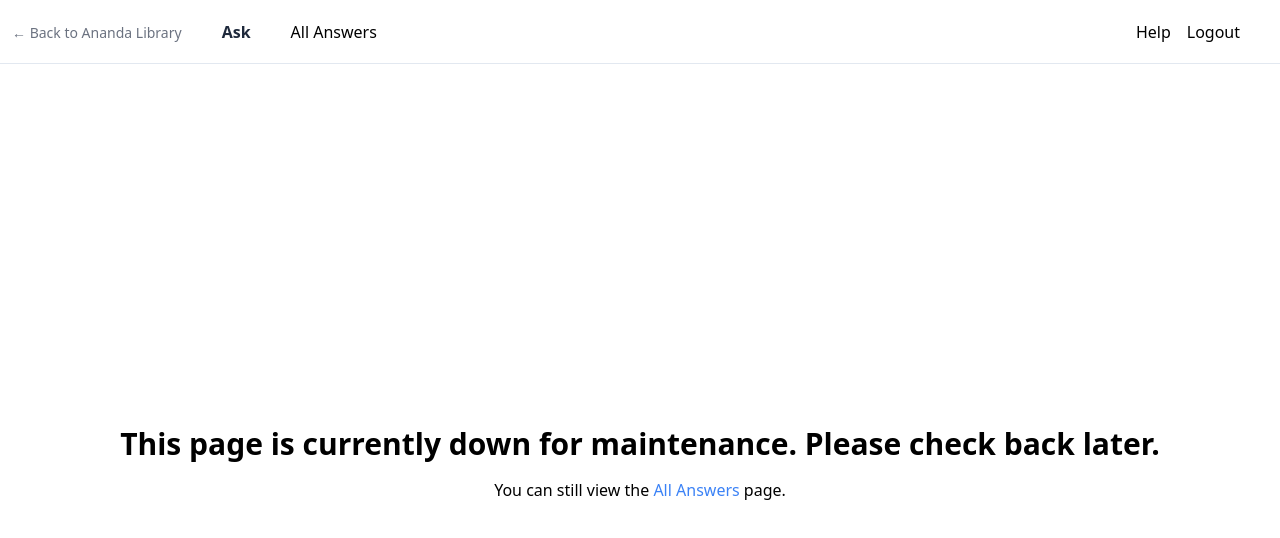
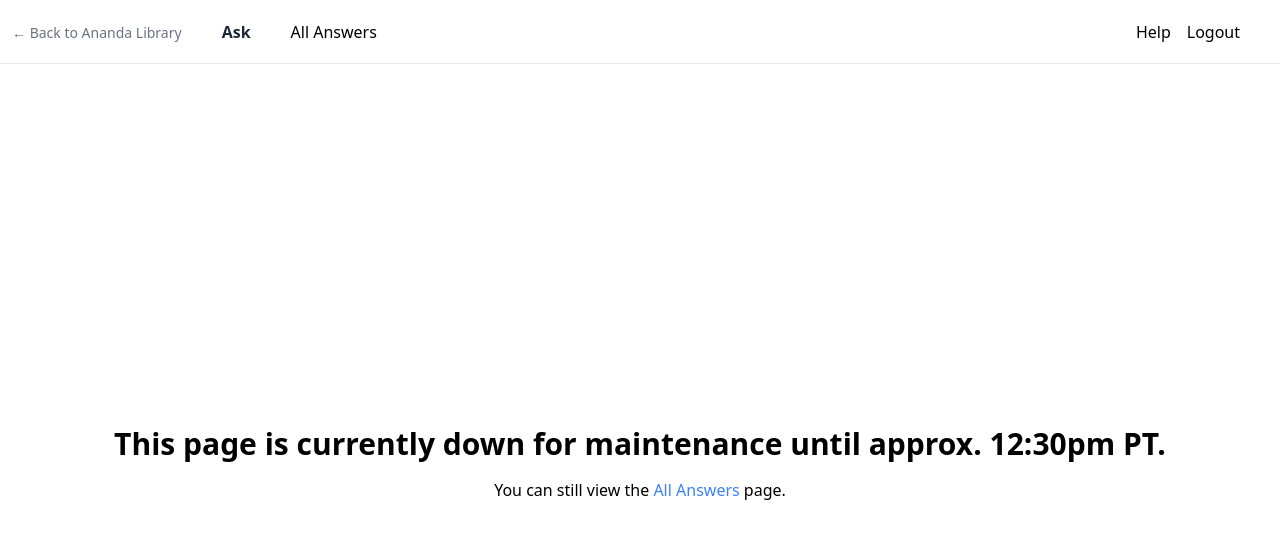
Before and after one commit to mayooear/gpt4-pdf-chatbot-langchain, a Next.js app: page / in a window 1280 px wide. Shown: the top 538 px of the page. Built offline with nearby package versions, Linux system fonts and the light colour scheme.

Commit message:
Set maintenance message

```diff
--- a/pages/index.tsx
+++ b/pages/index.tsx
@@ -289,7 +289,7 @@ export default function Home() {
       <Layout>
         <div className="flex flex-col items-center justify-center min-h-screen">
           <h1 className="text-3xl font-bold">
-            This page is currently down for maintenance. Please check back later.
+            This page is currently down for maintenance until approx. 12:30pm PT.
           </h1>
           <p className="mt-4">
             You can still view the <Link href="/all" className="text-blue-500">All&nbsp;Answers</Link> page.
```
